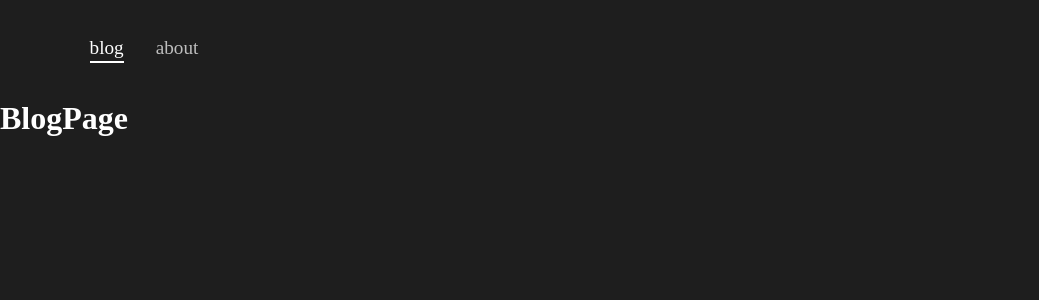
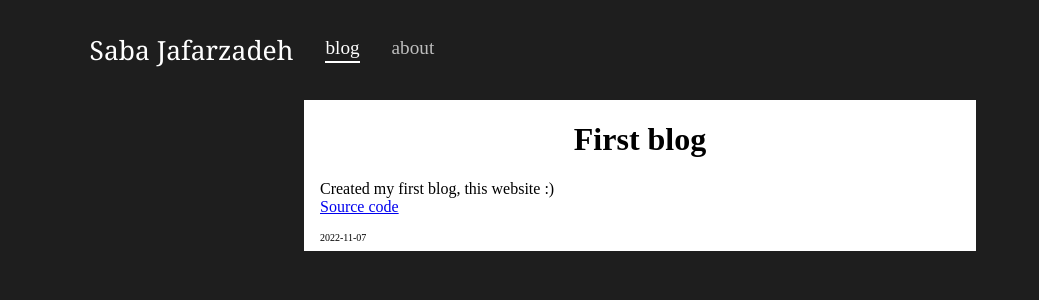
Before and after one commit to hulkdx/sabajafarzadeh.com, a React app: page / in a window 1280 px wide. Shown: the top 300 px of the page, without its empty margins (0-1039 px from the left). Built offline with nearby package versions, Linux system fonts and the light colour scheme.

Commit message:
First blog

```diff
--- a/src/components/common/Navbar/Navbar.css
+++ b/src/components/common/Navbar/Navbar.css
@@ -9,7 +9,7 @@
   color: white;
   text-decoration: none;
   font-size: 1.65rem;
-  font-family: "Noto Serif", serif;
+  font-family: 'Noto Serif', serif;
 }
 
 .navbar-container {
@@ -22,6 +22,7 @@
   display: flex;
   flex: 1;
   justify-content: flex-start;
+  margin-left: 32px;
 }
 
 .navbar-items-container a {
@@ -32,14 +33,13 @@
 }
 
 .navbar-items-container a:after {
-  content: "";
+  content: '';
   display: block;
   margin-top: 2px;
   height: 2px;
   background-color: rgb(150, 150, 150);
   visibility: hidden;
-  transition: transform 0.3s ease-in, visibility 0.3s ease-in,
-    color 0.3s ease-in;
+  transition: transform 0.3s ease-in, visibility 0.3s ease-in, color 0.3s ease-in;
   transform: scaleX(0);
   transform-origin: center center;
 }
--- a/src/components/common/Navbar/Navbar.jsx
+++ b/src/components/common/Navbar/Navbar.jsx
@@ -5,16 +5,14 @@ import './Navbar.css';
 
 function NavBar() {
   return (
-    <>
-      <div />
     <header className="navbar-header">
       <nav className="navbar-container">
+        <div className="navbar-logo">Saba Jafarzadeh</div>
         <div className="navbar-items-container">
           <RouteList />
         </div>
       </nav>
     </header>
-    </>
   );
 }
 
--- a/src/components/pages/about/AboutPage.jsx
+++ b/src/components/pages/about/AboutPage.jsx
@@ -3,7 +3,7 @@ import React from 'react';
 function AboutPages() {
   return (
     <div>
-      <h1>AboutPages</h1>
+      <h1>Under construction</h1>
     </div>
   );
 }
--- /dev/null
+++ b/src/components/pages/blog/Blog.jsx
@@ -0,0 +1,22 @@
+import React from 'react';
+import PropTypes from 'prop-types';
+
+import './BlogPage.css';
+
+function Blog({ title, content, date }) {
+  return (
+    <div key={date} className="blog">
+      <h1>{title}</h1>
+      <p>{content}</p>
+      <div className="blog-date">{date}</div>
+    </div>
+  );
+}
+
+Blog.propTypes = {
+  title: PropTypes.string.isRequired,
+  content: PropTypes.string.isRequired,
+  date: PropTypes.string.isRequired,
+};
+
+export default Blog;
--- /dev/null
+++ b/src/components/pages/blog/BlogPage.css
@@ -0,0 +1,29 @@
+.blogs {
+  display: flex;
+  flex-direction: column;
+  align-items: center;
+  /* background-color: white; */
+}
+
+.blog {
+  width: 50%;
+  padding-left: 16px;
+  padding-right: 16px;
+  margin-bottom: 16px;
+  background-color: white;
+}
+
+.blog h1 {
+  text-align: center;
+  align-items: center;
+  color: black;
+}
+
+.blog p {
+  white-space: pre-line;
+}
+
+.blog-date {
+  margin-bottom: 8px;
+  font-size: x-small;
+}
--- a/src/components/pages/blog/BlogPage.jsx
+++ b/src/components/pages/blog/BlogPage.jsx
@@ -1,11 +1,11 @@
 import React from 'react';
+import Blog from './Blog';
+import data from './data';
+
+import './BlogPage.css';
 
 function BlogPage() {
-  return (
-    <div>
-      <h1>BlogPage</h1>
-    </div>
-  );
+  return <div className="blogs">{data.map((d) => Blog(d))}</div>;
 }
 
 export default BlogPage;
--- /dev/null
+++ b/src/components/pages/blog/data.jsx
@@ -0,0 +1,15 @@
+import React from 'react';
+
+export default [
+  {
+    title: 'First blog',
+    content: (
+      <>
+        Created my first blog, this website :)
+        <br />
+        <a href="https://github.com/hulkdx/hulkdx_website_frontend">Source code</a>
+      </>
+    ),
+    date: '2022-11-07',
+  },
+];
```
Lines whose indentation alone changed are shown as unchanged.
